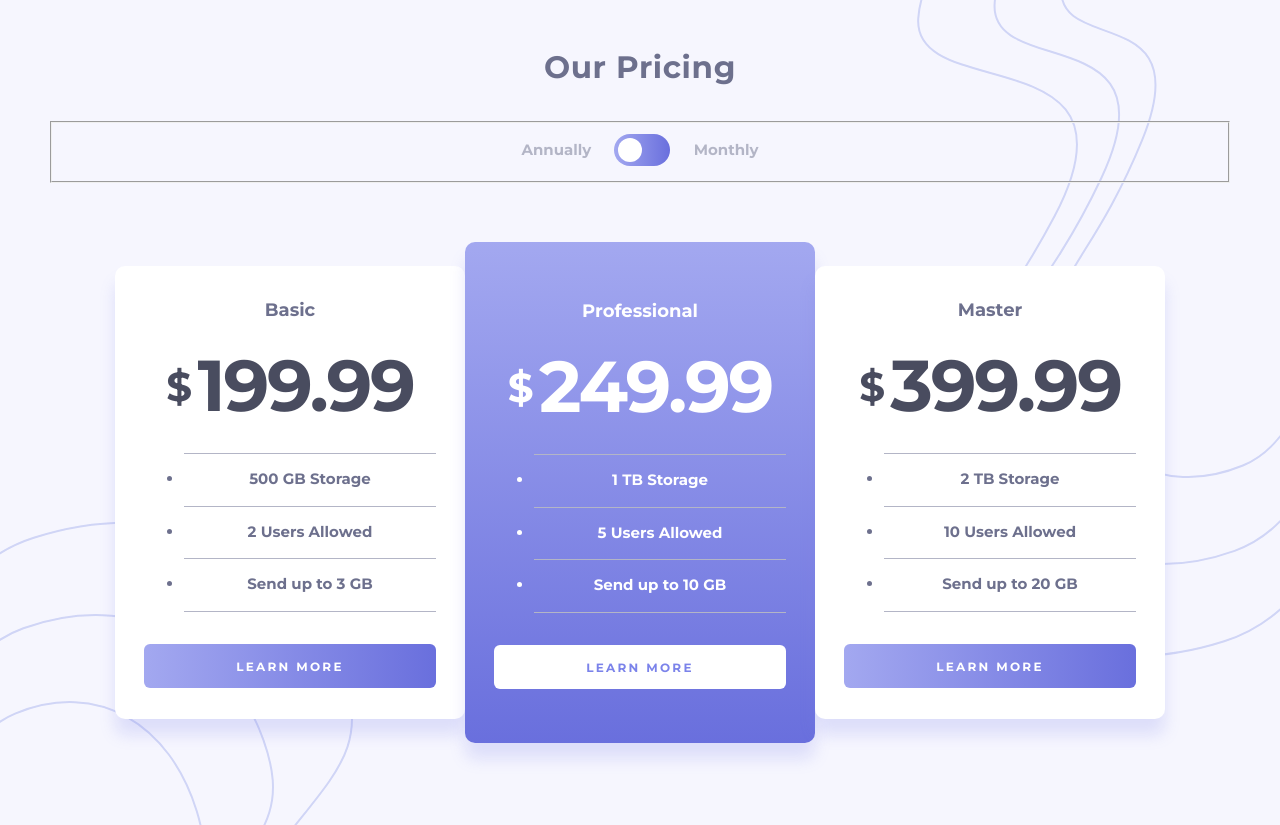
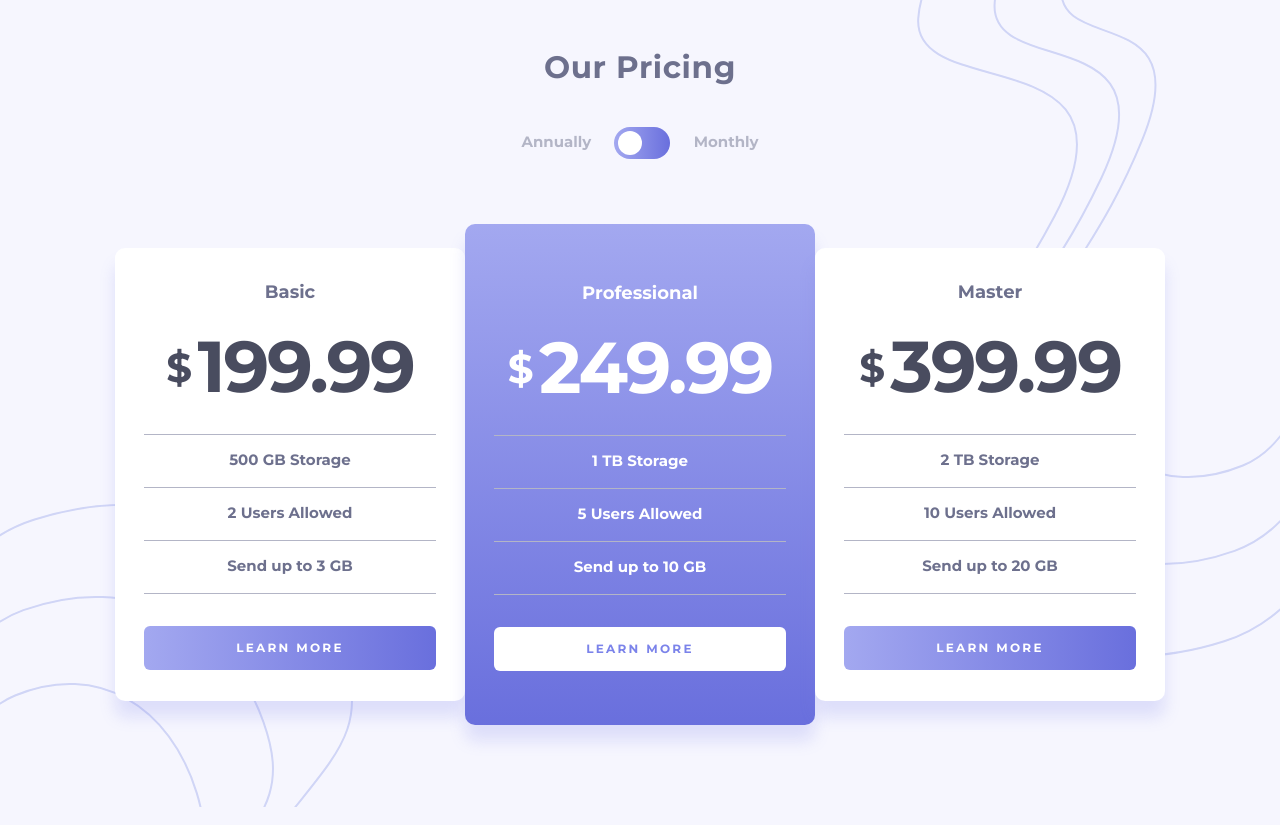
Before and after one commit to BenConfig/pricing-component-with-toggle, a plain HTML site: page index.html in a window 1280 px wide. Drawn offline with Linux system fonts and the light colour scheme.

Commit message:
Added resets to elements

```diff
--- a/main.css
+++ b/main.css
@@ -36,7 +36,16 @@
 * { box-sizing: border-box }
 
 body,
-h1, h2, p { margin: 0; }
+h1, h2,
+p, ul,
+fieldset { margin: 0; }
+
+ul,
+fieldset { padding: 0; }
+
+ul { list-style: none; }
+
+fieldset { border: none; }
 
 body {
     display: grid;
```
